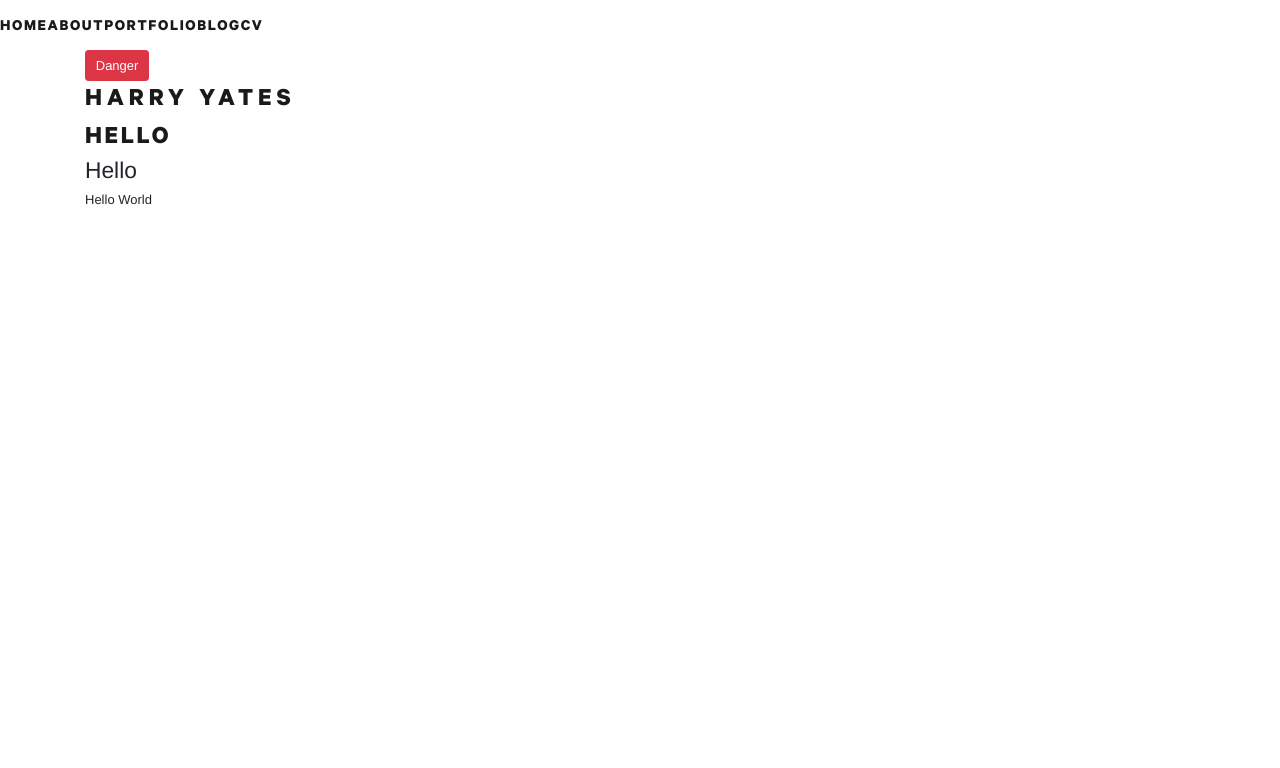
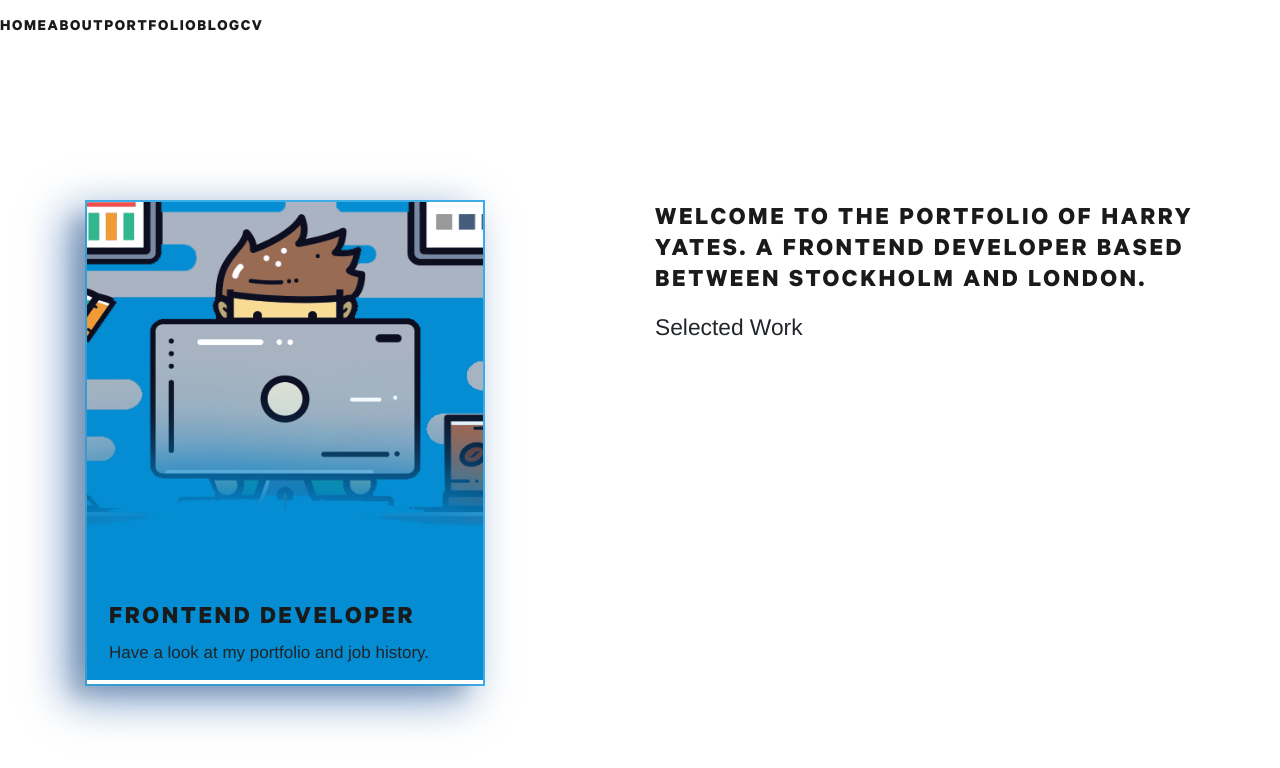
Before and after one commit to Harry-Yates/portfolio-harryyates, a Next.js app: page / in a window 1280 px wide. Shown: the top 768 px of the page. Built offline with nearby package versions, Linux system fonts and the light colour scheme; a web font is replaced by a local one.

Commit message:
mocked up home screen

```diff
--- a/components/layout/BaseLayout.js
+++ b/components/layout/BaseLayout.js
@@ -2,10 +2,15 @@ import React from "react";
 import Header from "../shared/Header";
 
 const BaseLayout = props => {
+    const { className, children } = props;
     return (
         <>
-            <Header />
-            {props.children}
+            <div className='layout-container'>
+                <Header />
+                <main className={`cover ${className}`}>
+                    <div className='wrapper'>{children}</div>
+                </main>
+            </div>
         </>
     );
 };
--- a/pages/index.js
+++ b/pages/index.js
@@ -1,21 +1,61 @@
+import React from "react";
 import BaseLayout from "../components/layout/BaseLayout";
-import { Container, Button } from "reactstrap";
+import { Container, Row, Col } from "reactstrap";
+import Image from "next/image";
 
-const Home = () => {
+class Index extends React.Component {
+    render() {
         return (
-        <BaseLayout>
+            <BaseLayout className='cover'>
+                <div className='main-section'>
+                    <div className='background-image'>
+                        {/* <Image src='' alt='' width={1500} height={500} /> */}
+                    </div>
                     <Container>
-                <Button color='danger'>Danger</Button>
-
-                <div className='parent-class siblin-class'>
-                    <h1>Harry YAtes</h1>
-                    <h2>Hello</h2>
-                    <h3>Hello</h3>
-                    <div className='child-class'>Hello World</div>
+                        <Row>
+                            <Col md='6'>
+                                <div className='hero-section'>
+                                    <div className={`flipper`}>
+                                        <div className='back'>
+                                            <div className='hero-section-content'>
+                                                <h2> Frontend Developer </h2>
+                                                <div className='hero-section-content-intro'>
+                                                    Have a look at my portfolio and job
+                                                    history.
                                                 </div>
+                                            </div>
+                                            <Image
+                                                className='image'
+                                                src='/images/section-1.png'
+                                                alt='Alt Home picture'
+                                                width={500}
+                                                height={600}
+                                            />
+                                            <div className='shadow-custom'>
+                                                <div className='shadow-inner'> </div>
+                                            </div>
+                                        </div>
+                                    </div>
+                                </div>
+                            </Col>
+                            <Col md='6' className='hero-welcome-wrapper'>
+                                <div className='hero-welcome-text'>
+                                    <h2>
+                                        Welcome to the portfolio of Harry Yates. A
+                                        Frontend Developer based between Stockholm and
+                                        London.
+                                    </h2>
+                                </div>
+                                <div className='hero-welcome-bio'>
+                                    <h3>Selected Work</h3>
+                                </div>
+                            </Col>
+                        </Row>
                     </Container>
+                </div>
             </BaseLayout>
         );
-};
+    }
+}
 
-export default Home;
+export default Index;
--- /dev/null
+++ b/styles/_index.scss
@@ -0,0 +1,111 @@
+// Index -----------
+.cover {
+    overflow: hidden;
+    position: relative;
+}
+
+.wrapper {
+    min-height: 100vh;
+    min-width: 100vw;
+    margin-top: 0;
+    position: relative;
+}
+
+.main-section {
+    top: 150px;
+    width: 100%;
+    padding: 150px 0 0;
+}
+
+.hero-section {
+    h2 {
+        margin-bottom: 10px;
+    }
+
+    perspective: 1000px;
+    width: 400px;
+    position: relative;
+
+    &-content {
+        position: absolute;
+        bottom: 20px;
+        width: 360px;
+        left: 6%;
+        z-index: 1;
+
+        &-intro {
+            font-size: 17px;
+        }
+    }
+}
+
+.image {
+    width: auto;
+    max-width: 100%;
+}
+
+.hero-welcome-text > h1 {
+    color: #1a1a1a;
+    text-transform: uppercase;
+    font-size: 27px;
+    margin-top: 80px;
+}
+
+.hero-welcome-bio {
+    margin-top: 20px;
+    // color: white;
+
+    .fa-stack {
+        font-size: 28px;
+    }
+
+    .list-inline-item {
+        > a {
+            color: #373737;
+        }
+    }
+}
+
+.hero-welcome-wrapper {
+    justify-content: flex-end;
+}
+
+@media (max-width: 991px) {
+    .hero-section {
+        width: 341px;
+
+        &-content {
+            width: 341px;
+        }
+    }
+
+    .hero-welcome-text > h1 {
+        margin-top: 0px;
+    }
+}
+
+.background-image {
+    position: absolute;
+    width: 1762px;
+    height: 493px;
+}
+
+.shadow-custom {
+    width: 100%;
+    height: 100%;
+    position: absolute;
+    top: 0;
+    box-shadow: -17px 13px 41px rgba(13, 78, 158, 0.6);
+    border: 2px solid #3bace5;
+
+    .shadow-inner {
+        width: 100%;
+        height: 100%;
+        box-shadow: -17px 13px 13px rgba(0, 0, 0, 0.09);
+    }
+}
+
+.shadow-custom-2 {
+    border: 2px solid #f37d49;
+    box-shadow: -17px 13px 41px rgba(13, 78, 158, 0.3);
+}
--- a/styles/main.scss
+++ b/styles/main.scss
@@ -1,7 +1,12 @@
 @import "./shared/fonts";
+
+// Pages
+@import "./index";
 
 html,
 body {
+    width: 100%;
+    height: 100%;
     font-family: "Hiragino Kaku Gothic", "Helvetica";
     font-size: 13px;
     background: #ffffff;
```
Also changed, not shown: public/images/section-1.png (added), public/images/section-2.png (added). Lines whose indentation alone changed are shown as unchanged.
